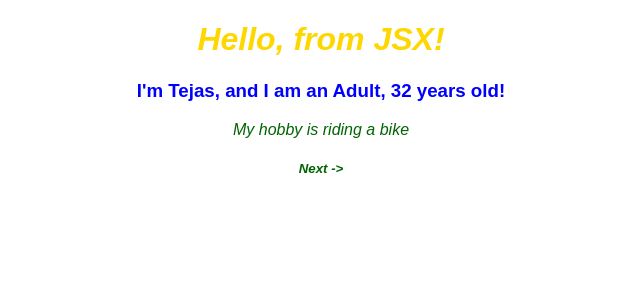
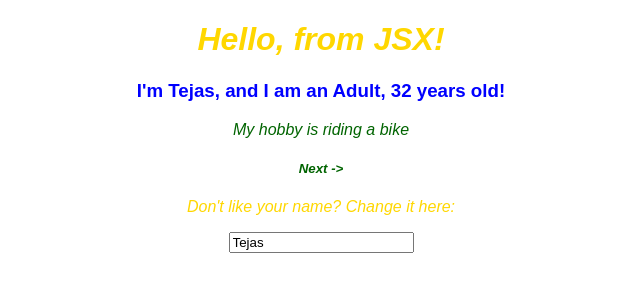
Before and after one commit to tpendse/react-sandbox, a React (Create React App) app in the folder myapp/: page / in a window 1280 px wide. Shown: the top 300 px of the page, without its empty margins (319-959 px from the left). Built offline with nearby package versions, Linux system fonts and the light colour scheme.

Commit message:
two way binding to functional component

```diff
--- a/myapp/src/App.js
+++ b/myapp/src/App.js
@@ -9,7 +9,7 @@ class App extends Component {
       { name: 'Anay',   age: 6                            },
     ];
 
-  default_state = { name: 'Tejas',  age: 32, hobbies: 'riding a bike' };
+  default_state = this.all_states[0];
 
   count = 0;
 
@@ -21,14 +21,21 @@ class App extends Component {
     this.setState(new_state);
   }
 
+  debugCount = 0;
+
+  nameInputHandler = (event) => {
+    let cache = this.state;
+    cache.name = event.target.value;
+    this.setState(cache);
+  }
+
   render() {
     return (
       <div className="App">
         <h1>Hello, from JSX!</h1>
         <Person
-          name={this.state.name}
-          age={this.state.age}
-          clickHandler={this.switchNameHandler}>
+          name={this.state.name} age={this.state.age}
+          clickHandler={this.switchNameHandler} inputChange={this.nameInputHandler}>
             My hobby is {this.state.hobbies}
           </Person>
 
--- a/myapp/src/Person/Person.js
+++ b/myapp/src/Person/Person.js
@@ -4,11 +4,16 @@ const person = (props) => {
     const is_child = props.age < 18;
     const css_class = is_child ? "Child" : "Person";
     const label = is_child ? "Child" : "Adult";
+
+console.log(props.children);
+
     return (
         <div>
             <h3 className={css_class}>I'm {props.name}, and I am {is_child ? "a" : "an"} {label}, {props.age} years old!</h3>
             <p className="Hobbies">{props.children}</p>
             <h5 onClick={props.clickHandler} className="Hobbies">Next -></h5>
+            <p>Don't like your name? Change it here: </p>
+            <input type="text" onChange={props.inputChange} value={props.name} />
         </div>
     );
 }
```
